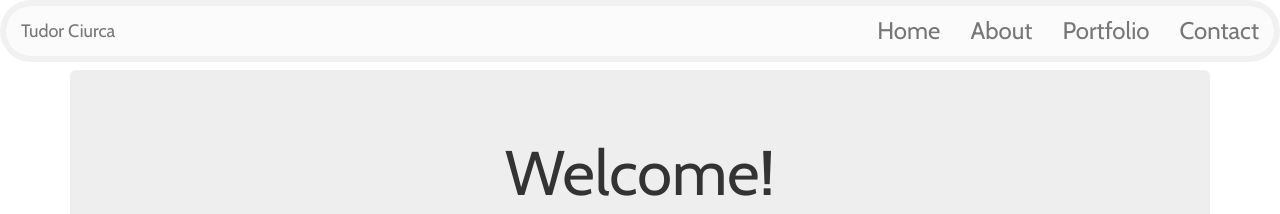
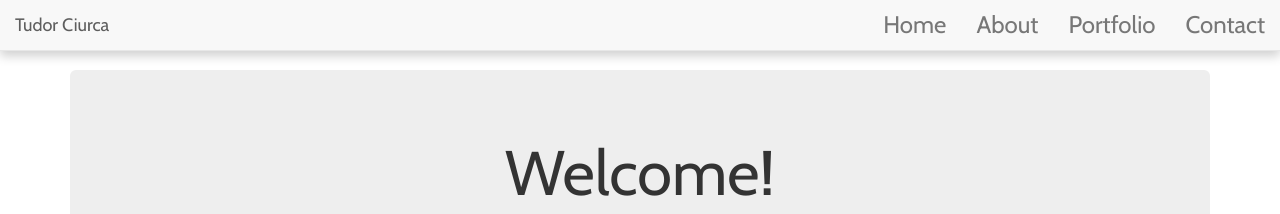
Before and after one commit to 2dor/2dor.github.io, a plain HTML site: page index.html in a window 1280 px wide. Shown: the top 214 px of the page. Drawn offline with nearby package versions, Linux system fonts and the light colour scheme.

Commit message:
Change navbar

```diff
--- a/style.css
+++ b/style.css
@@ -161,16 +161,17 @@ body {
 }
 
 .navbar-default {
+    color: #FFF;
     font-size: 24px;
-    border-width: 6px;
-    border-radius: 50px;
+    /*border-width: 6px;*/
+    /*border-radius: 50px;*/
 }
-
 
 #navigbar {
   background-color: rgba(248, 248, 248, 0.5);
   border-color: rgba(231, 231, 231, 0.5);
   transition: background-color 0.5s, border-color 0.5s;
+  box-shadow: 0 5px 10px rgba(0,0,0,0.19);
 }
 
 #navigbar:hover {
```
